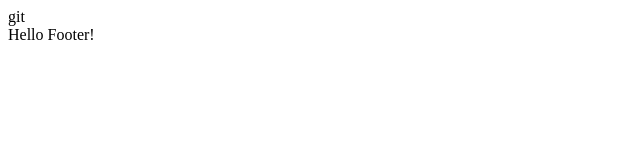
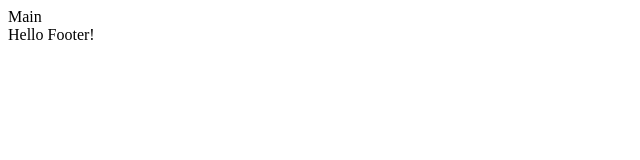
Before and after one commit to vbevziuk/my-project, a plain HTML site: page index.html in a window 1280 px wide. Shown: the full height of the page, 0-640 px from the left. Drawn offline with Linux system fonts and the light colour scheme.

Commit message:
add main

```diff
--- a/index.html
+++ b/index.html
@@ -8,8 +8,7 @@
 </head>
 <body>
   <head></head>
-  <main></main>
-  git
+  <main>Main</main>
   <footer>Hello Footer!</footer>
 </body>
 </html>
```
